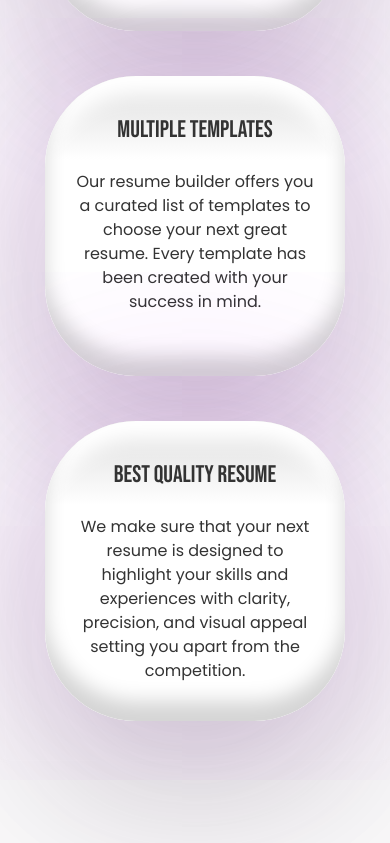
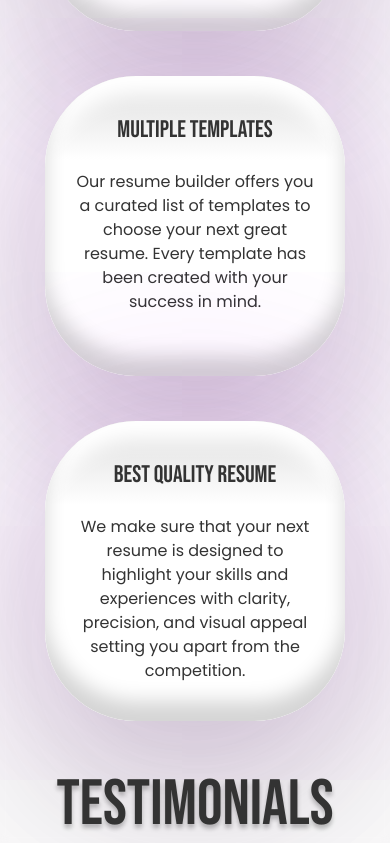
Before and after one commit to Siddhant654321/resume_builder, a React (Vite) app: page / in a window 390 px wide. Shown: the part 1668-2511 px from the top of the page. Before the commit the page ends 2434 px from the top, so only its background shows below. Built offline with nearby package versions, Linux system fonts and the light colour scheme.

Commit message:
made some adjustments to features section to make development of testimonials section easier

```diff
--- a/src/components/FeatureSection.css
+++ b/src/components/FeatureSection.css
@@ -15,7 +15,7 @@ body {
     background: #f8f8f8;
 }
 
-.features_main_heading {
+.section_main_heading {
     color: #333;
     text-align: center;
     text-shadow: 0px 4px 4px rgba(0, 0, 0, 0.25);
@@ -26,7 +26,7 @@ body {
 
 .feature_container{
     display: flex;
-    padding: 50px;
+    padding: 50px 50px 0px 50px;
     flex-wrap: wrap;
     justify-content: space-around;
 }
@@ -88,7 +88,7 @@ body {
         justify-content: space-between;
         padding-top: 0px;
     }
-    .features_main_heading {
+    .section_main_heading {
         font-size: 64px;
     }
 }
@@ -118,7 +118,7 @@ body {
 }
 
 @media (max-width: 604px) {
-    .features_main_heading {
+    .section_main_heading {
         font-size: 64px;
     }
     .feature_container{
@@ -130,7 +130,7 @@ body {
 }
 
 @media (max-width: 604px) {
-    .features_main_heading {
+    .section_main_heading {
         font-size: 64px;
     }
     .feature_container{
--- a/src/components/FeatureSection.jsx
+++ b/src/components/FeatureSection.jsx
@@ -24,7 +24,7 @@ const FeatureSection = () => {
   ];
   return (
     <div className="feature_section">
-    <h1 className="features_main_heading">FEATURES</h1>
+    <h1 className="section_main_heading">FEATURES</h1>
       <div className="feature_container">
         {features.map((feature_data, index) => (
           <div className="feature_box" key={index}>
--- a/src/components/TestimonialsSection.jsx
+++ b/src/components/TestimonialsSection.jsx
@@ -2,8 +2,8 @@ import './TestimonialsSection.css';
 
 const TestimonialsSection = () => {
   return (
-    <div>
-
+    <div className='testimonials_container'>
+        <h1 className='section_main_heading' style={{margin: '0px'}}>TESTIMONIALS</h1>
     </div>
   )
 }
```
